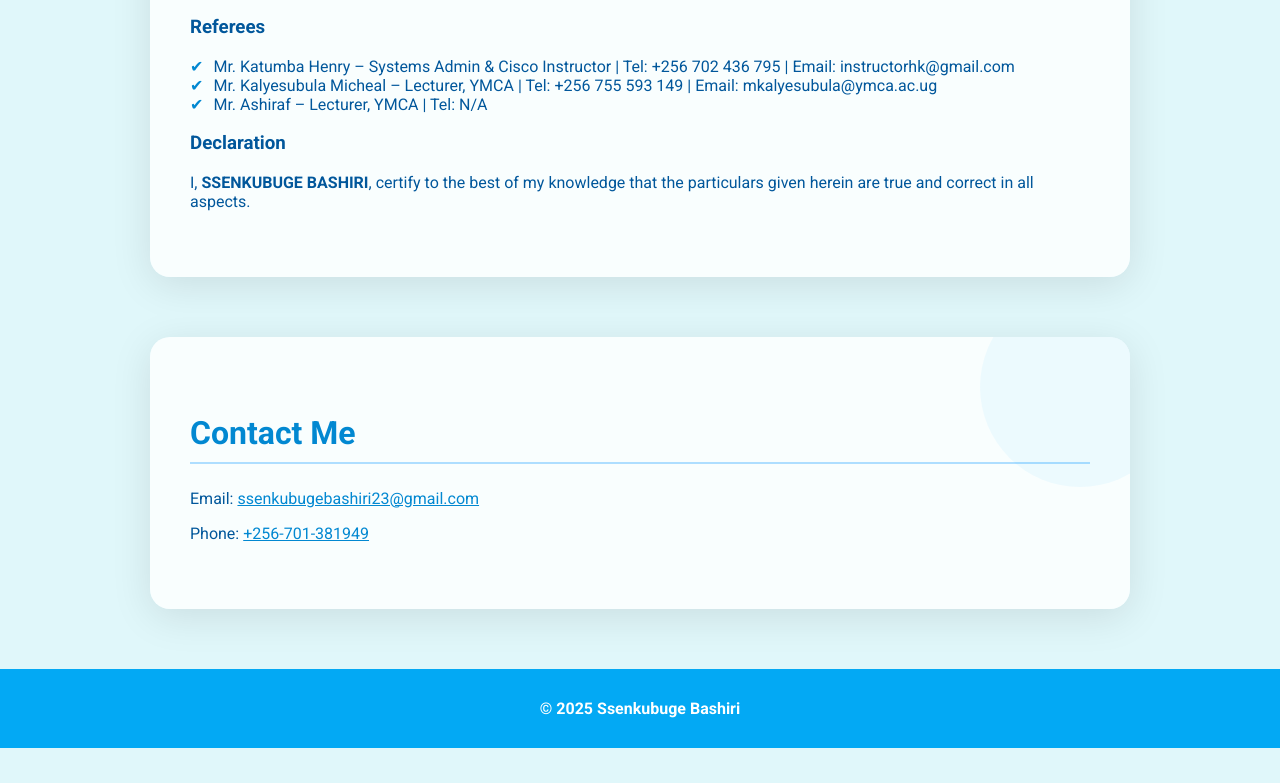
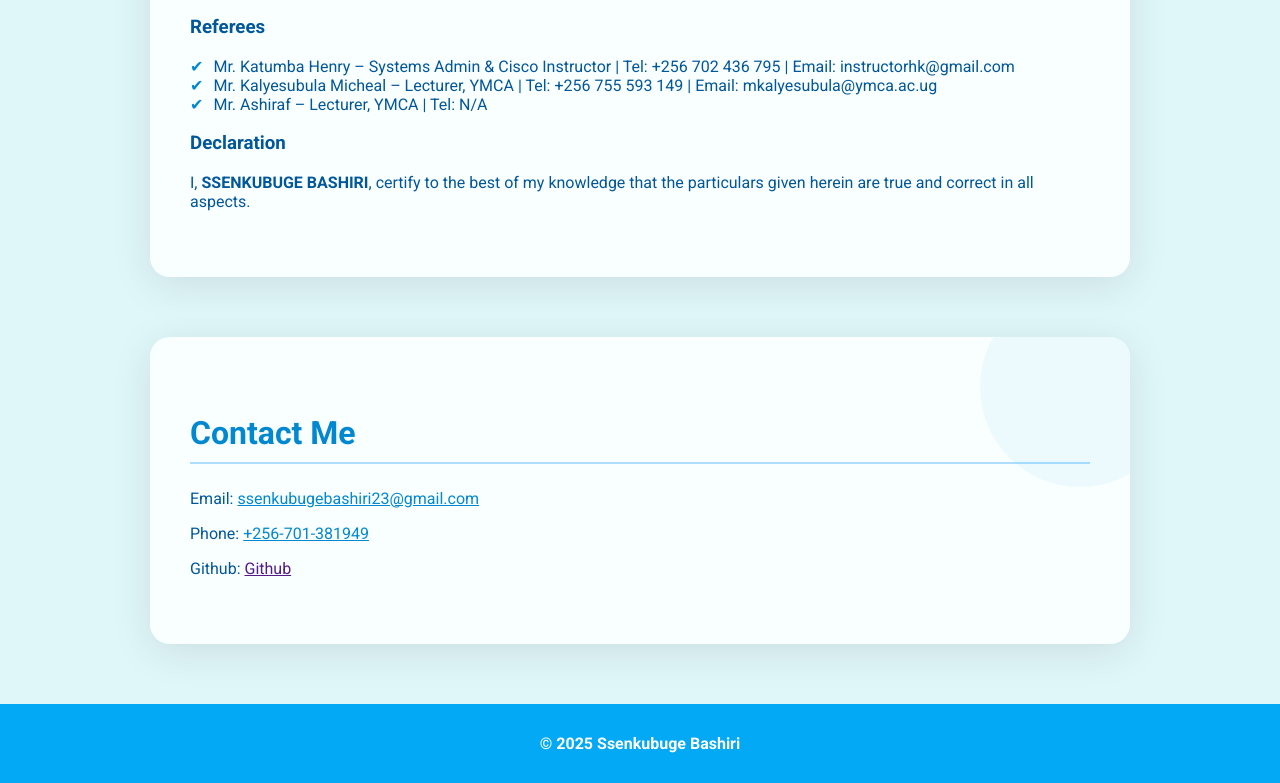
Before and after one commit to cyberbashir/portfolio, a plain HTML site: page cyber.html in a window 1280 px wide. Shown: the part 4539-5322 px from the top of the page. Before the commit the page ends 5287 px from the top, so only its background shows below. Drawn offline with Linux system fonts and the light colour scheme.

Commit message:
Update cyber.html

```diff
--- a/cyber.html
+++ b/cyber.html
@@ -342,6 +342,7 @@
   <h2>Contact Me</h2>
   <p>Email: <a href="mailto:ssenkubugebashiri23@gmail.com" style="color:#0288d1">ssenkubugebashiri23@gmail.com</a></p>
   <p>Phone: <a href="tel:+256701381949" style="color:#0288d1">+256-701-381949</a></p>
+  <p> Github: <a href="">Github</a></p>
 </section>
 
 <footer>
```
